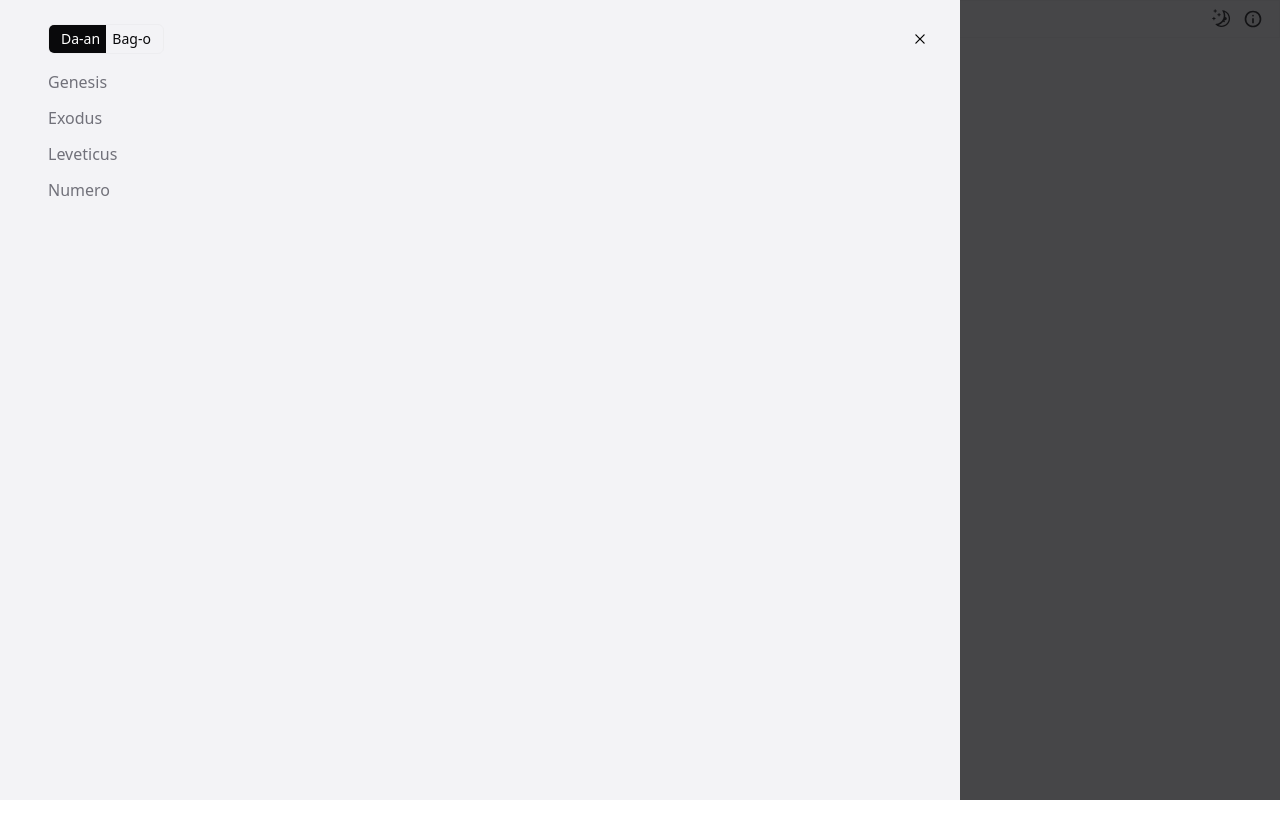
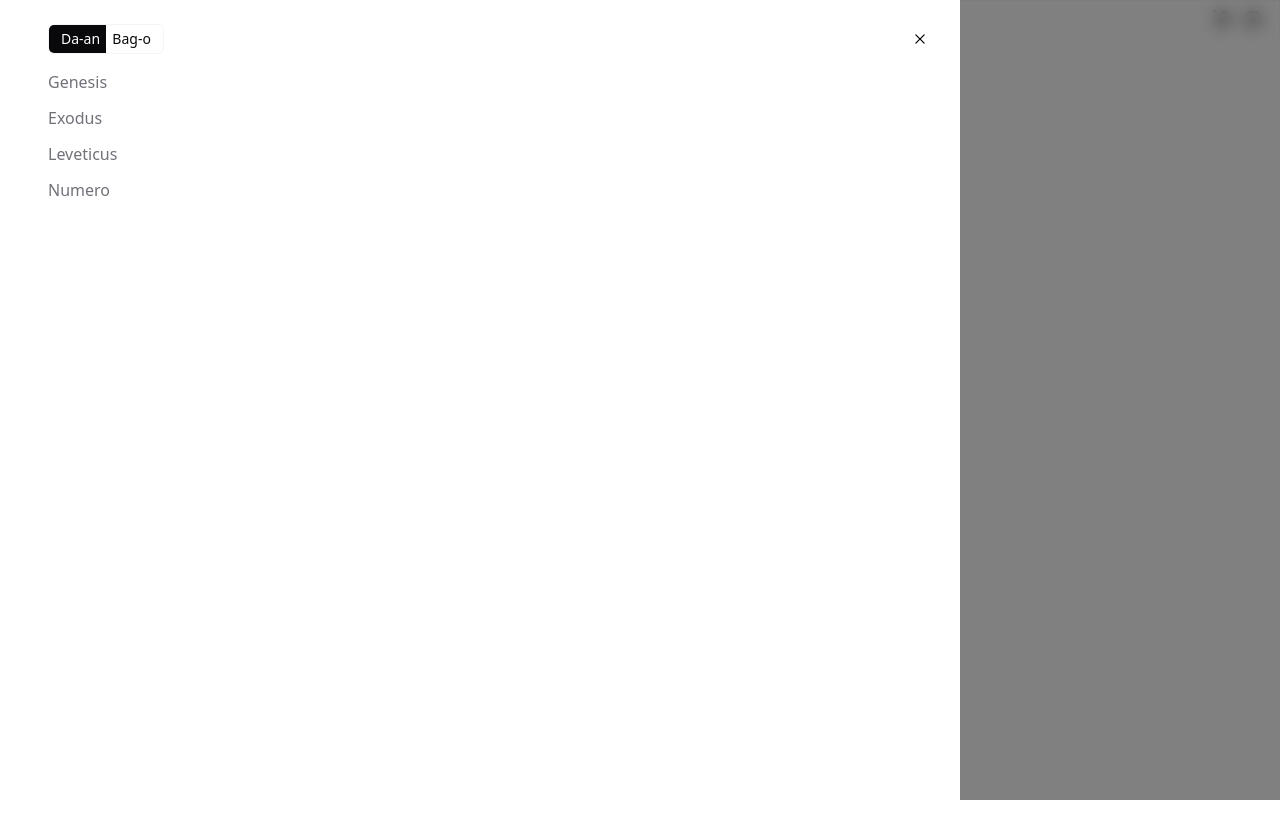
Before and after one commit to bibliahlgn/biblia-hlgn, a React (Vite) app: page / in a window 1280 px wide. Built offline with nearby package versions, Linux system fonts and the light colour scheme.

Commit message:
Added hover states and fixed some colors, and applied transitions

```diff
--- a/src/components/bookList.tsx
+++ b/src/components/bookList.tsx
@@ -47,7 +47,7 @@ export default function BookList({
     <div>
       <nav
         data-activelist={activeList.bookList ? "true" : "false"}
-        className="bg-accent fixed inset-y-0 -left-full z-20 w-3/4 py-6 pl-12 transition-all duration-300 data-activelist:left-0"
+        className="bg-background fixed inset-y-0 -left-full z-20 w-3/4 py-6 pl-12 transition-all duration-300 data-activelist:left-0"
       >
         <div className="flex justify-between">
           <TestamentSwitch
@@ -88,7 +88,7 @@ export default function BookList({
       <div
         data-activelist={activeList.bookList ? "true" : "false"}
         onClick={() => toggleBookList({ setActiveList })}
-        className="bg-accent_fg/80 fixed inset-0 z-10 hidden data-activelist:block"
+        className="bg-accent_fg/80 supports-[backdrop-filter]:bg-accent_fg/55 fixed inset-0 z-10 hidden backdrop-blur data-activelist:block"
       ></div>
     </div>
   );
--- a/src/components/bookListItem.tsx
+++ b/src/components/bookListItem.tsx
@@ -8,7 +8,7 @@ export default function BookListItem({
   return (
     <li
       onClick={() => toggleChapters()}
-      className="text-muted_fg cursor-pointer font-medium"
+      className="text-muted_fg hover:text-accent_fg cursor-pointer font-medium transition-colors"
     >
       {bookName}
     </li>
--- a/src/components/chapterList.tsx
+++ b/src/components/chapterList.tsx
@@ -29,7 +29,7 @@ export default function ChapterList({
       items.push(
         <li
           key={i}
-          className="text-foreground flex-shrink-0 basis-10 rounded-md p-1 text-center hover:cursor-pointer"
+          className="text-foreground hover:bg-accent flex-shrink-0 basis-10 rounded-md p-1 text-center transition-colors hover:cursor-pointer"
           onClick={prepareContent}
         >
           {i}
--- a/src/components/header.tsx
+++ b/src/components/header.tsx
@@ -9,7 +9,7 @@ function Header({
   bookToOpen: bookToOpenTYPES;
 }) {
   return (
-    <header className="bg-background/95 supports-[backdrop-filter]:bg-background/60 border-border_clr/40 sticky top-0 z-10 flex justify-between border px-4 py-2 backdrop-blur">
+    <header className="bg-background/90 supports-[backdrop-filter]:bg-background/50 border-border_clr/40 sticky top-0 z-10 flex justify-between border px-4 py-2 backdrop-blur">
       <div className="flex gap-2">
         <button onClick={() => toggleBookList({ setActiveList })}>
           {bookToOpen.bookName == "" && (
--- a/src/utils/testamentSwitch.tsx
+++ b/src/utils/testamentSwitch.tsx
@@ -28,7 +28,7 @@ export default function TestamentSwitch({
   return (
     <button
       onClick={() => toggleTestament()}
-      className="border-border_clr/40 relative grid grid-cols-2 items-center justify-center gap-3 overflow-hidden whitespace-nowrap rounded-md border px-3 py-1 text-sm font-medium transition-colors focus-visible:outline-none focus-visible:ring-2 focus-visible:ring-offset-2"
+      className="border-border_clr/40 hover:bg-accent group relative grid grid-cols-2 items-center justify-center gap-3 overflow-hidden whitespace-nowrap rounded-md border px-3 py-1 text-sm font-medium transition-colors focus-visible:outline-none focus-visible:ring-2 focus-visible:ring-offset-2"
     >
       <span
         data-isnew={isnew ? "true" : "false"}
@@ -44,7 +44,7 @@ export default function TestamentSwitch({
       </span>
       <div
         data-isnew={isnew ? "true" : "false"}
-        className="bg-foreground absolute inset-y-0 left-0 h-full w-1/2 transition-all duration-300 data-isnew:left-1/2 data-isnew:right-0"
+        className="bg-foreground group-hover:bg-foreground/80 absolute inset-y-0 left-0 h-full w-1/2 transition-all duration-300 data-isnew:left-1/2 data-isnew:right-0"
       ></div>
     </button>
   );
```
